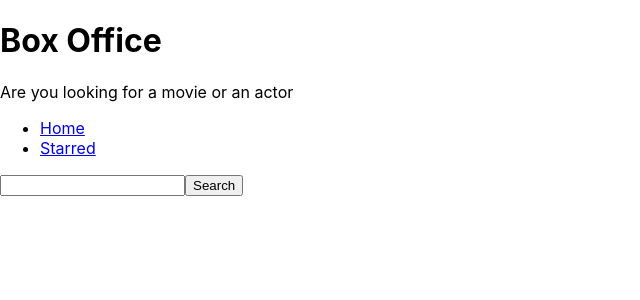
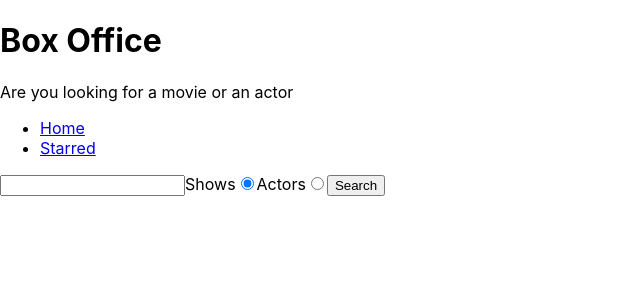
Before and after one commit to arham202/box-office-app, a React (Create React App) app: page / in a window 1280 px wide. Shown: the top 300 px of the page, without its empty margins (0-640 px from the left). Built offline with nearby package versions, Linux system fonts and the light colour scheme.

Commit message:
Api working fine

```diff
--- /dev/null
+++ b/src/api/tvmaze.js
@@ -0,0 +1,11 @@
+const BASE_URL = "https://api.tvmaze.com";
+
+const apiGet = async (queryString) => {
+  const response = await fetch(`${BASE_URL}${queryString}`);
+  const body = await response.json();
+
+  return body;
+};
+
+export const searchForShows = (query) => apiGet(`/search/shows?q=${query}`);
+export const searchForPeople = (query) => apiGet(`/search/people?q=${query}`);
--- /dev/null
+++ b/src/components/SearchForm.jsx
@@ -0,0 +1,58 @@
+import { useState } from "react";
+
+const SearchForm = ({onSearch}) => {
+
+  const [searchStr, setSeacrhStr] = useState("");
+  const [searchOption, setSearchOptions] = useState("shows");
+
+  const onSeacrhInputChange = (ev) => {
+    setSeacrhStr(ev.target.value);
+  };
+
+  const onRadioChange = (ev) => {
+    setSearchOptions(ev.target.value);
+  };
+
+  const onSubmit = (ev) =>{
+    ev.preventDefault();
+
+    const options = {
+      q: searchStr,
+      searchOption,
+    };
+
+    onSearch(options);
+  };
+
+
+  return (
+    <form onSubmit={onSubmit}>
+      <input type="text" value={searchStr} onChange={onSeacrhInputChange} />
+
+      <label>
+        Shows
+        <input
+          type="radio"
+          name="seach-option"
+          value="shows"
+          checked={searchOption === "shows"}
+          onChange={onRadioChange}
+        />
+      </label>
+      <label>
+        Actors
+        <input
+          type="radio"
+          name="seach-option"
+          value="actors"
+          checked={searchOption === "actors"}
+          onChange={onRadioChange}
+        />
+      </label>
+
+      <button type="submit">Search</button>
+    </form>
+  );
+};
+
+export default SearchForm;
--- /dev/null
+++ b/src/components/actors/ActorCard.jsx
@@ -0,0 +1,22 @@
+import {Link} from 'react-router-dom';
+
+const ActorCard = ({name, image,gender,country,birthday,deathday}) => {
+
+  return (
+    <div>
+      <div>
+        <img src={image} alt={name} />
+      </div>
+      <h1>{name} {gender && `(${gender})`}</h1>
+      <p>{country ? `Comes from ${country}` : 'No country known'}</p>
+      {!!birthday && <p>Born {birthday}</p>}
+      <p>{deathday ? `Died ${deathday}`: 'Alive'}</p>
+      <div>
+        <Link to="/">Read more</Link>
+        <button type="button">Star me</button>
+      </div>
+    </div>
+  );
+};
+
+export default ActorCard;
--- /dev/null
+++ b/src/components/actors/ActorGrid.jsx
@@ -0,0 +1,25 @@
+import ActorCard from "./ActorCard";
+
+const ActorGrid = ({actor}) => {
+  return (
+    <div>
+      {actor.map((data) => (
+        <div>
+          <ActorCard
+            key={data.person.id}
+            name={data.person.name}
+            country = {data.person.country ? data.person.country.name : null}
+            birthday = {data.person.birthday}
+            deathday = {data.person.deathday}
+            gender = {data.person.gender}
+            image={
+              data.person.image ? data.person.image.medium : "/image_not_found.png"
+            }
+          />
+        </div>
+      ))}
+    </div>
+  );
+};
+
+export default ActorGrid;
--- /dev/null
+++ b/src/components/shows/ShowCard.jsx
@@ -0,0 +1,22 @@
+import {Link} from 'react-router-dom';
+
+const ShowCard = ({ id,name, image, summary }) => {
+
+    const summaryStripped = summary ? summary.split(" ").slice(0,10).join(' ').replace(/<.+?>/g,'') : 'No Description'
+
+  return (
+    <div>
+      <div>
+        <img src={image} alt={name} />
+      </div>
+      <h1>{name}</h1>
+      <p>{summaryStripped}</p>
+      <div>
+        <Link to="/">Read more</Link>
+        <button type="button">Star me</button>
+      </div>
+    </div>
+  );
+};
+
+export default ShowCard;
--- /dev/null
+++ b/src/components/shows/ShowGrid.jsx
@@ -0,0 +1,23 @@
+import ShowCard from "./ShowCard";
+
+const ShowGrid = ({ shows }) => {
+  return (
+    <div>
+      {shows.map((data) => (
+        <div>
+          <ShowCard
+            key={data.show.id}
+            id = {data.show.id}
+            name={data.show.name}
+            image={
+              data.show.image ? data.show.image.medium : "/image_not_found.png"
+            }
+            summary = {data.show.summary}
+          />
+        </div>
+      ))}
+    </div>
+  );
+};
+
+export default ShowGrid;
--- a/src/pages/home.jsx
+++ b/src/pages/home.jsx
@@ -1,31 +1,57 @@
 import { useState } from "react";
+import { searchForShows, searchForPeople } from "../api/tvmaze";
+import ActorGrid from "../components/actors/ActorGrid";
+import SearchForm from "../components/SearchForm";
+import ShowGrid from "../components/shows/ShowGrid";
 
 const Home = () => {
-  const [seacrhStr, setSeacrhStr] = useState("");
+  const [apiData, setapiData] = useState(null);
+  const [apiDataError, setapiDataError] = useState(null);
 
-  const onSeacrhInputChange = (ev) => {
-    setSeacrhStr(ev.target.value);
+  const onSearch = async ({ q, searchOption }) => {
+    try {
+      setapiDataError(null);
+
+      let result;
+
+      if (searchOption === "shows") {
+        result = await searchForShows(q);
+      } else {
+        result = await searchForPeople(q);
+      }
+      setapiData(result);
+    } catch (error) {
+      setapiDataError(error);
+    }
   };
 
-  const onSeacrh = async (ev) => {
-    ev.preventDefault();
-    const response = await fetch(
-      `https://api.tvmaze.com/search/shows?q=${seacrhStr}`
-    );
-    const body = await response.json();
+  const renderApiData = () => {
+    if (apiDataError) {
+      return <div>Error Occured: {apiDataError.message}</div>;
+    }
 
+    if (apiData?.length === 0) {
+      return <div>No results</div>;
+    }
+
+    if (apiData) {
+      return apiData[0].show ? (
+        <ShowGrid shows={apiData} />
+      ) : (
+        <ActorGrid actor={apiData} />
+      );
+    }
+    return null;
   };
-
-  // https://api.tvmaze.com/search/shows?q=girls
 
   return (
     <div>
-      <form onSubmit={onSeacrh}>
-        <input type="text" value={seacrhStr} onChange={onSeacrhInputChange} />
-        <button type="submit">Search</button>
-      </form>
+      <SearchForm onSearch={onSearch} />
+
+      <div>{renderApiData()}</div>
     </div>
   );
+
 };
 
 export default Home;
```
Also changed, not shown: public/image_not_found.png (added).
